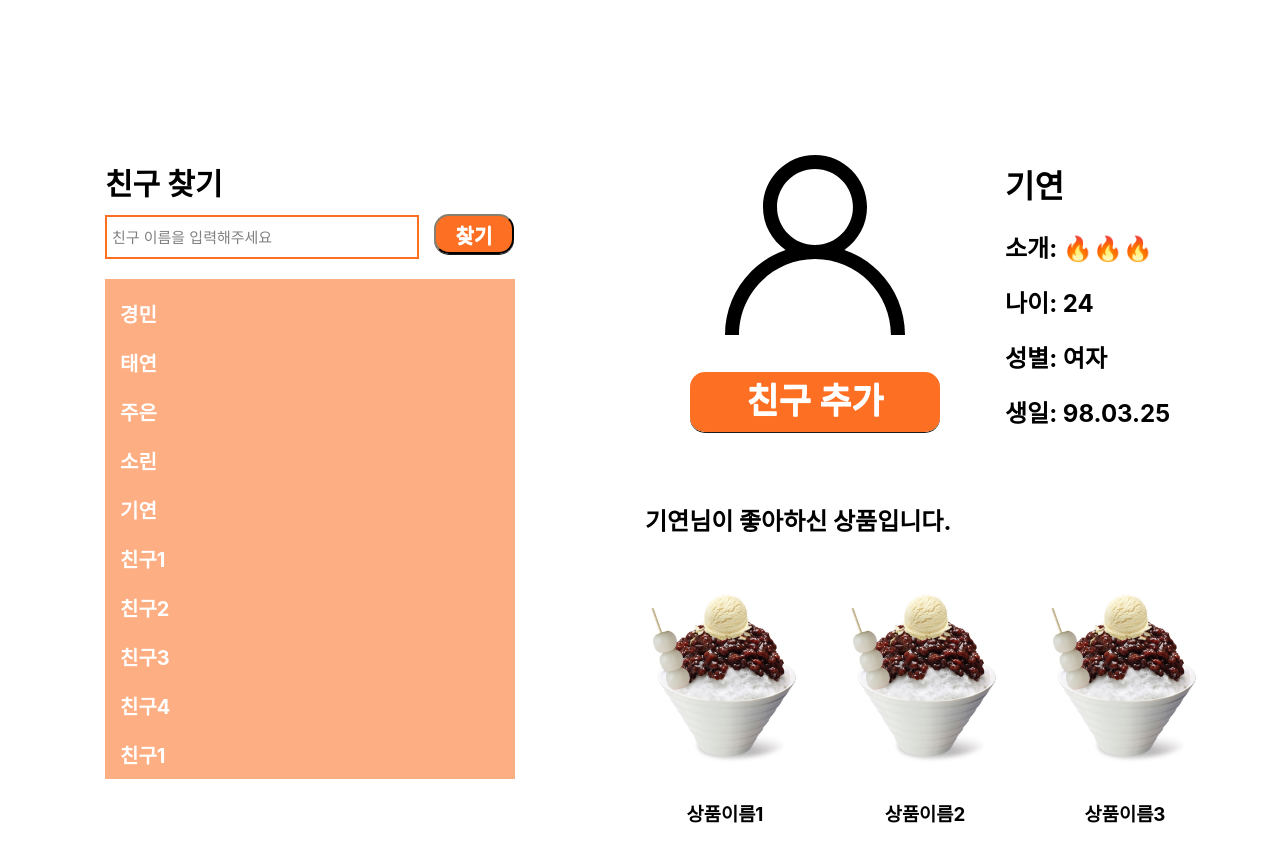
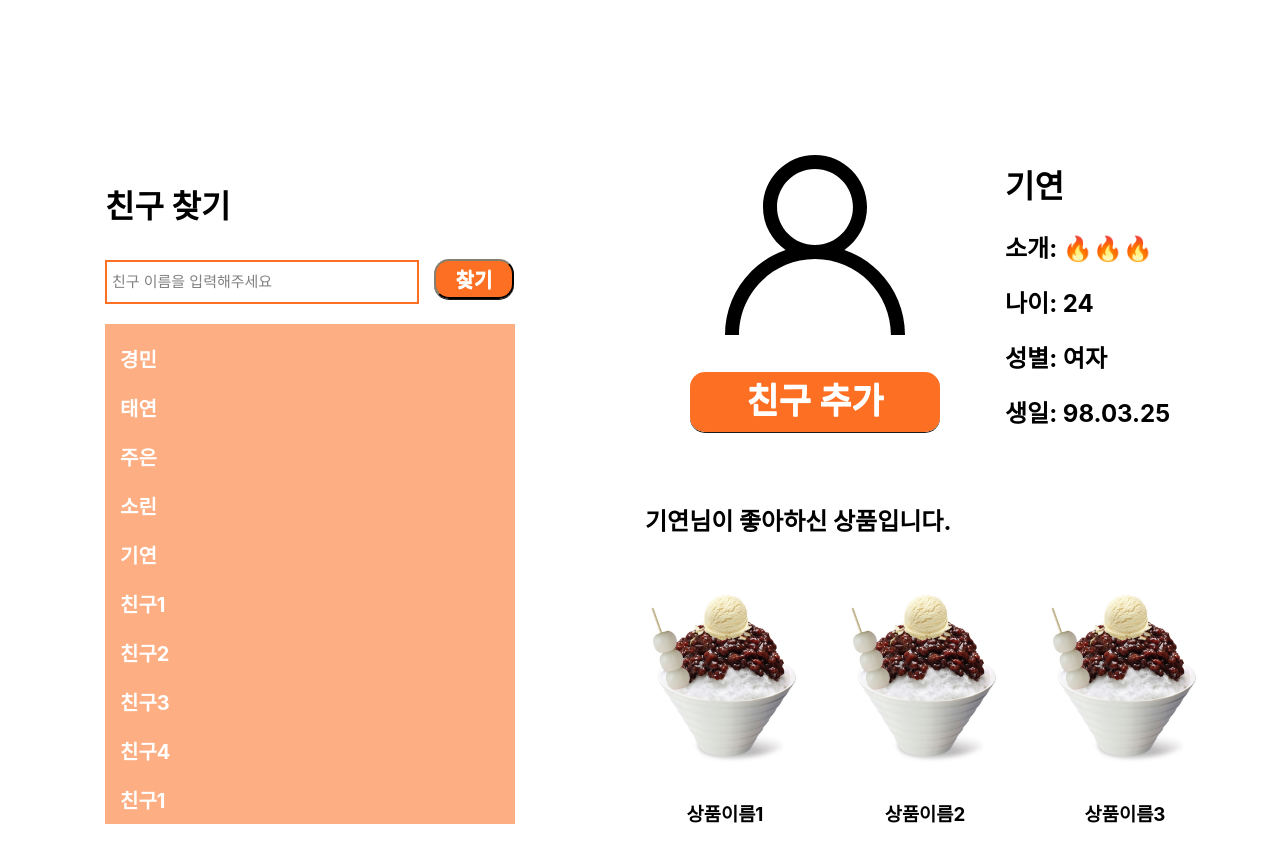
Before and after one commit to TeamDeli/Deli-Front, a React (Create React App) app: page /addFriends in a window 1280 px wide. Built offline with nearby package versions, Linux system fonts and the light colour scheme.

Commit message:
refactor: 친구찾기 a->h1 태그 변경

```diff
--- a/src/components/friends/Friends.js
+++ b/src/components/friends/Friends.js
@@ -106,9 +106,7 @@ const Friends = ({ list }) => {
 
   return (
     <FriendsWrap>
-      <a className="friends" href="localhost:3000">
-        친구 찾기
-      </a>
+      <h1>친구 찾기</h1>
       <div className="search">
         <form onSubmit={handleSubmit}>
           <input
```
